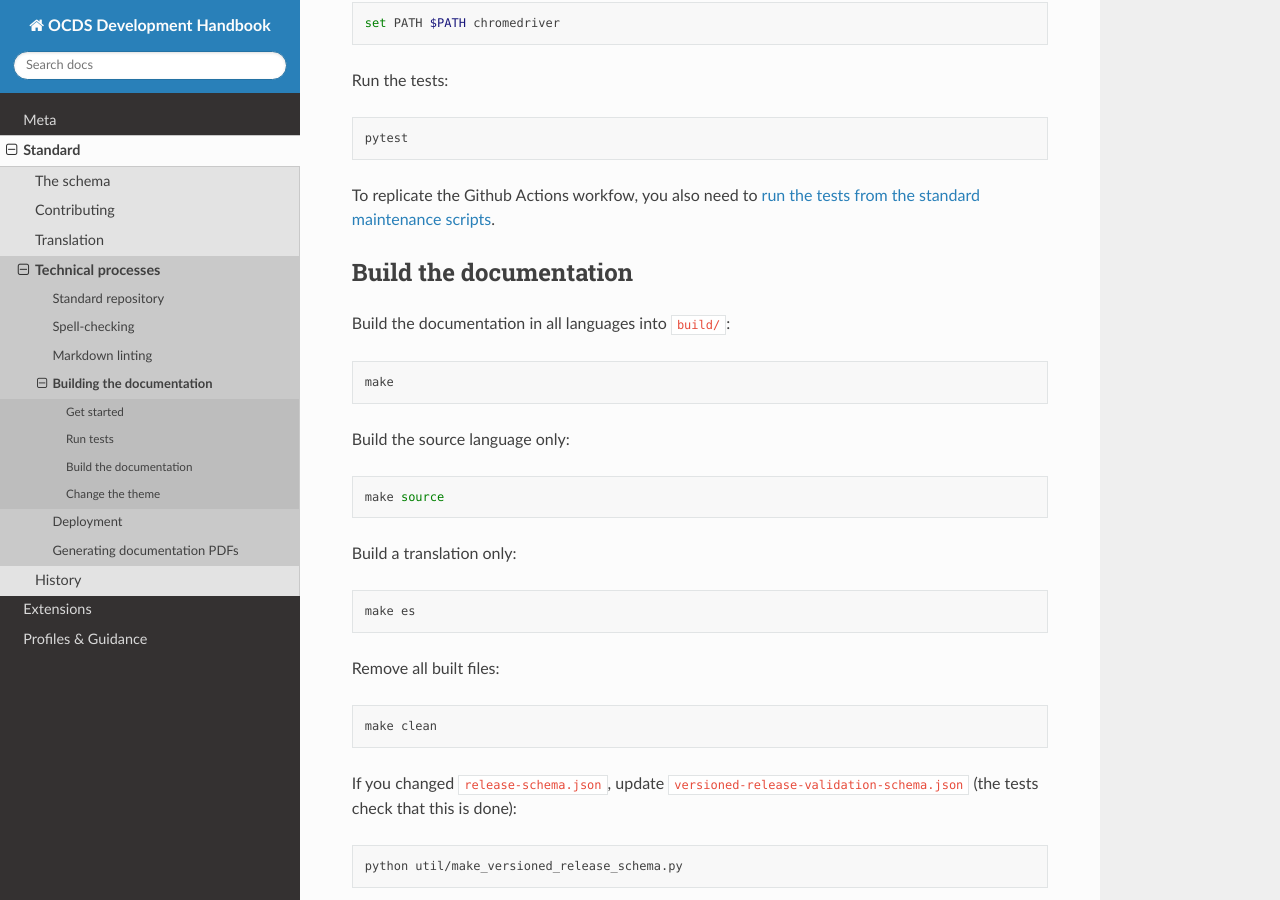
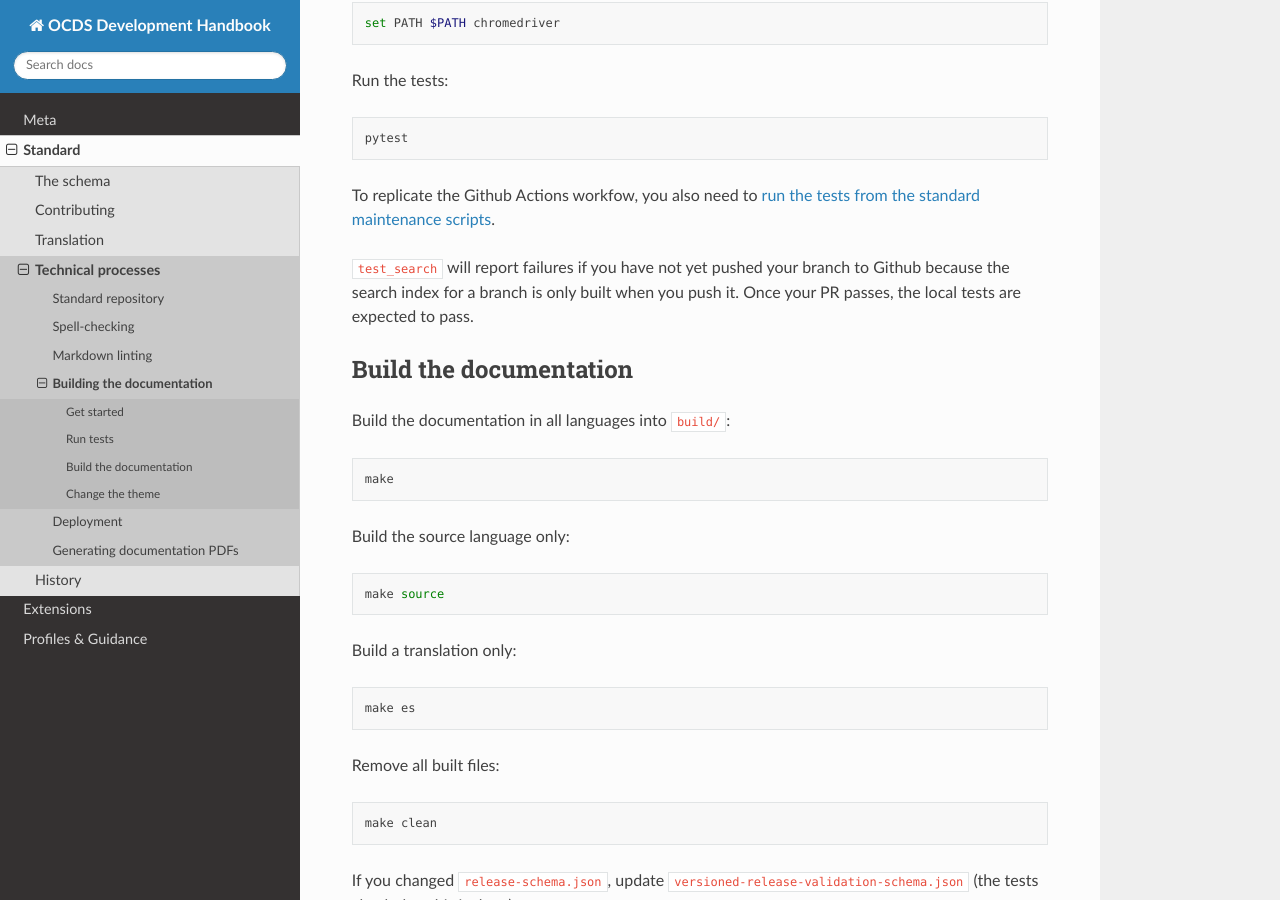
Before and after one commit to open-contracting/standard-development-handbook, a Sphinx documentation site: the page built from docs/standard/technical/build.rst, in a window 1280 px wide and 900 px high, scrolled down 1734 px. Built offline with Sphinx 7.4.7 and the Read the Docs theme 2.0.0, drawn with Linux system fonts in a browser that asks for light colours.

Commit message:
Add note on test_search failures

```diff
--- a/docs/standard/technical/build.rst
+++ b/docs/standard/technical/build.rst
@@ -90,6 +90,8 @@
 
 To replicate the Github Actions workfow, you also need to `run the tests from the standard maintenance scripts <https://github.com/open-contracting/standard-maintenance-scripts#tests>`__.
 
+``test_search`` will report failures if you have not yet pushed your branch to Github because the search index for a branch is only built when you push it. Once your PR passes, the local tests are expected to pass.
+
 Build the documentation
 -----------------------
 
```
